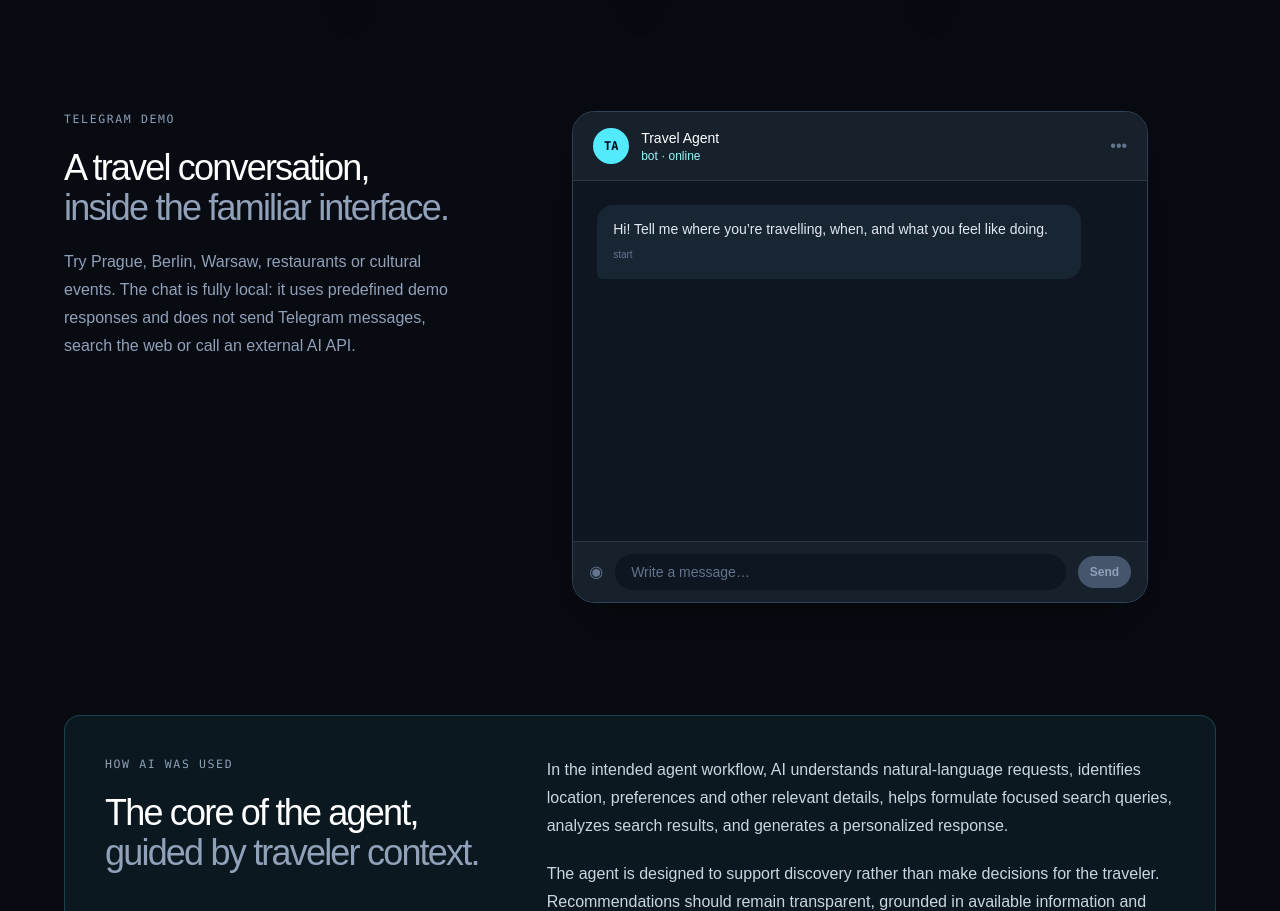
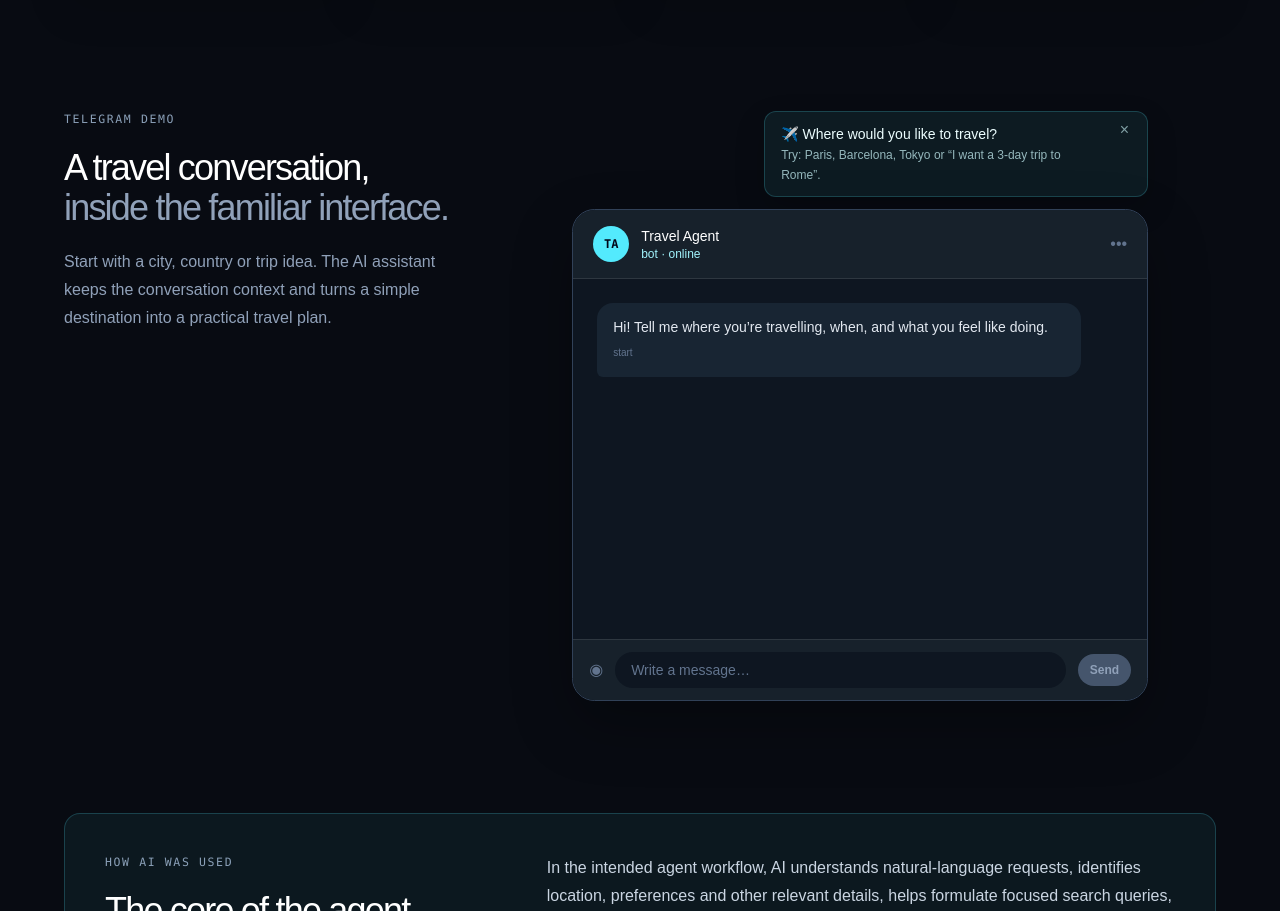
Before and after one commit to EgorZayatsPol/ai-crm-portfolio, a Next.js app: page /projects/travel-agent in a window 1280 px wide. Shown: the part 2053-2964 px from the top of the page. Built offline with nearby package versions, Linux system fonts and the light colour scheme.

Commit message:
Improve travel agent planning experience

```diff
--- a/app/api/travel-agent/route.ts
+++ b/app/api/travel-agent/route.ts
@@ -13,13 +13,15 @@ type MistralResponse = {
   }>;
 };
 
-const systemPrompt = `You are a proactive, helpful travel and entertainment assistant in a Telegram chat. Help users discover activities, attractions, cultural events, restaurants and nightlife.
+const systemPrompt = `You are a proactive, enthusiastic travel-planning assistant in a Telegram chat. Help users plan trips around culture, food, entertainment, activities and practical travel choices.
 
-Use the full conversation history to keep recommendations consistent with what the user has already told you. When the request contains enough information, answer immediately with concrete recommendations instead of asking multiple questions. If an important detail is genuinely required, ask at most one short follow-up question. When budget, group type or exact preferences are missing, make a reasonable assumption and state it briefly.
+Use the full conversation history to keep recommendations consistent with what the traveler has already told you. If a user names a city or destination in a simple form, immediately make a useful plan instead of asking a list of questions. Make reasonable assumptions for missing details, state them briefly, and offer a practical default plan. Ask at most one short follow-up question only when a detail is truly essential.
 
-Keep answers concise, practical and easy to scan. Use bullet points for lists, and include useful details such as neighbourhood or area, activity type and an approximate price range when appropriate. Answer general travel questions directly.
+For a city request, normally include: a short destination overview; recommended areas to stay; key sights and activities; local food or restaurant ideas; entertainment; practical tips; and an approximate budget when useful. Include a structured suggested itinerary with Day 1 and Day 2, each split into Morning, Afternoon and Evening. If the user gives a duration, adapt the number of days. For a country request, suggest several worthwhile cities or regions and explain why each fits the trip.
 
-You do not have web search or real-time availability. Do not invent or present specific events, opening hours, prices, bookings or availability as confirmed facts. When current information would matter, say that it should be verified.`;
+Keep responses natural, concise and easy to scan. Use clear headings and bullet points. Include useful details such as neighbourhood, activity type and approximate price range when helpful. Answer general travel questions directly rather than defaulting to questions about budget or preferences.
+
+This is a portfolio demonstration, not a live booking service. Do not claim that events, prices, opening hours, bookings or availability are confirmed, and do not repeatedly add verification warnings unless the user specifically asks for current details.`;
 
 const retryDelayMs = 500;
 
@@ -52,7 +54,9 @@ export async function POST(request: Request) {
     return NextResponse.json({ error: "Invalid request body." }, { status: 400 });
   }
 
-  if (!Array.isArray(body.messages) || !body.messages.every(isConversationMessage)) {
+  const messages = body.messages;
+
+  if (!Array.isArray(messages) || !messages.every(isConversationMessage)) {
     return NextResponse.json({ error: "A valid conversation is required." }, { status: 400 });
   }
 
@@ -65,7 +69,7 @@ export async function POST(request: Request) {
       },
       body: JSON.stringify({
         model: "mistral-small-latest",
-        messages: [{ role: "system", content: systemPrompt }, ...body.messages],
+        messages: [{ role: "system", content: systemPrompt }, ...messages],
         temperature: 0.7,
       }),
     });
--- a/app/components/travel-agent-demo.tsx
+++ b/app/components/travel-agent-demo.tsx
@@ -1,6 +1,6 @@
 "use client";
 
-import { FormEvent, useState } from "react";
+import { FormEvent, useEffect, useState } from "react";
 
 type ChatMessage = {
   id: number;
@@ -16,6 +16,8 @@ type TravelAgentResponse = {
 const pause = (milliseconds: number) =>
   new Promise((resolve) => window.setTimeout(resolve, milliseconds));
 
+const travelHintStorageKey = "travel-agent-hint-dismissed";
+
 export function TravelAgentDemo() {
   const [input, setInput] = useState("");
   const [messages, setMessages] = useState<ChatMessage[]>([
@@ -27,7 +29,21 @@ export function TravelAgentDemo() {
   ]);
   const [status, setStatus] = useState("");
   const [error, setError] = useState("");
+  const [showTravelHint, setShowTravelHint] = useState(false);
   const [isProcessing, setIsProcessing] = useState(false);
+
+  useEffect(() => {
+    const timeout = window.setTimeout(() => {
+      setShowTravelHint(sessionStorage.getItem(travelHintStorageKey) !== "true");
+    }, 0);
+
+    return () => window.clearTimeout(timeout);
+  }, []);
+
+  const dismissTravelHint = () => {
+    sessionStorage.setItem(travelHintStorageKey, "true");
+    setShowTravelHint(false);
+  };
 
   const sendMessage = async (event: FormEvent) => {
     event.preventDefault();
@@ -87,9 +103,12 @@ export function TravelAgentDemo() {
     }
   };
 
-  return <div className="mx-auto w-full max-w-xl overflow-hidden rounded-[1.4rem] border border-slate-700 bg-[#0e1621] shadow-[0_24px_60px_rgba(0,0,0,.28)]">
+  return <div className="mx-auto w-full max-w-xl">
+    {showTravelHint && <aside className="mb-3 ml-auto max-w-sm rounded-xl border border-cyan-300/20 bg-cyan-300/[.07] px-4 py-3 text-sm leading-5 text-cyan-50 shadow-[0_12px_30px_rgba(0,0,0,.18)]"><div className="flex items-start gap-3"><p className="flex-1">✈️ <span className="font-medium">Where would you like to travel?</span><br /><span className="text-xs text-cyan-100/70">Try: Paris, Barcelona, Tokyo or “I want a 3-day trip to Rome”.</span></p><button type="button" onClick={dismissTravelHint} aria-label="Dismiss travel suggestions" className="-mr-1 -mt-1 rounded-md px-1.5 py-0.5 text-base leading-none text-cyan-100/60 transition hover:bg-white/10 hover:text-white">×</button></div></aside>}
+    <div className="overflow-hidden rounded-[1.4rem] border border-slate-700 bg-[#0e1621] shadow-[0_24px_60px_rgba(0,0,0,.28)]">
     <div className="flex items-center gap-3 border-b border-white/10 bg-[#17212b] px-5 py-4"><div className="grid h-9 w-9 place-items-center rounded-full bg-cyan-300 font-mono text-xs font-bold text-slate-950">TA</div><div><p className="text-sm font-medium text-white">Travel Agent</p><p className="text-xs text-cyan-200">bot · online</p></div><span className="ml-auto text-slate-500">•••</span></div>
     <div className="min-h-[360px] space-y-4 bg-[radial-gradient(circle_at_20%_20%,rgba(59,130,246,.08),transparent_28%),#0e1621] px-4 py-6 text-sm leading-6 sm:px-6">{messages.map((message) => message.role === "user" ? <div key={message.id} className="ml-auto max-w-[84%] rounded-2xl rounded-br-md bg-[#2b5278] px-4 py-3 text-slate-100">{message.text}<span className="ml-2 text-[10px] text-blue-200">now ✓✓</span></div> : <div key={message.id} className="max-w-[92%] whitespace-pre-wrap rounded-2xl rounded-bl-md bg-[#182533] px-4 py-3 text-slate-200"><p>{message.text}</p><span className="text-[10px] text-slate-500">{message.id === 0 ? "start" : "now"}</span></div>)}{status && <div className="max-w-[72%] rounded-2xl rounded-bl-md bg-[#182533] px-4 py-3 text-slate-300"><span className="inline-flex items-center gap-2"><i className="h-1.5 w-1.5 animate-pulse rounded-full bg-cyan-300" />{status}</span></div>}{error && <p role="alert" className="rounded-xl border border-rose-400/30 bg-rose-500/10 px-3 py-2 text-xs leading-5 text-rose-200">{error}</p>}</div>
     <form onSubmit={sendMessage} className="flex items-center gap-3 border-t border-white/10 bg-[#17212b] px-4 py-3"><span className="text-slate-500">◉</span><input value={input} onChange={(event) => setInput(event.target.value)} disabled={isProcessing} placeholder="Write a message…" aria-label="Travel request" className="min-w-0 flex-1 rounded-full bg-[#0e1621] px-4 py-2 text-sm text-slate-100 outline-none placeholder:text-slate-500 focus:ring-1 focus:ring-cyan-300/60 disabled:opacity-60" /><button type="submit" disabled={!input.trim() || isProcessing} className="rounded-full bg-cyan-300 px-3 py-2 text-xs font-semibold text-slate-950 transition hover:bg-cyan-200 disabled:cursor-not-allowed disabled:bg-slate-600 disabled:text-slate-400">Send</button></form>
+    </div>
   </div>;
 }
--- a/app/globals.css
+++ b/app/globals.css
@@ -2,7 +2,6 @@
 
 :root { --background: #080b12; --foreground: #e8edf7; --font-geist-sans: Arial, Helvetica, sans-serif; --font-geist-mono: "SFMono-Regular", Consolas, "Liberation Mono", monospace; }
 * { box-sizing: border-box; }
-html { scroll-behavior: smooth; }
 body { margin: 0; background: var(--background); color: var(--foreground); font-family: Arial, Helvetica, sans-serif; }
 ::selection { background: #67e8f9; color: #07111b; }
 
--- a/app/projects/travel-agent/page.tsx
+++ b/app/projects/travel-agent/page.tsx
@@ -61,7 +61,7 @@ export default function TravelAgentPage() {
 
       <section><p className="eyebrow">How the agent works</p><h2 className="mt-4 text-3xl font-medium tracking-[-.05em] text-white sm:text-4xl">From a message to a useful shortlist.</h2><div className="mt-10 grid gap-3 md:grid-cols-4">{workflow.map(([number, title, description], index) => <article key={title} className="panel relative rounded-xl p-5"><span className="font-mono text-xs text-cyan-300">{number}</span>{index < workflow.length - 1 && <span className="absolute -right-3 top-1/2 z-10 hidden h-6 w-6 -translate-y-1/2 place-items-center rounded-full border border-white/10 bg-[#0d1421] text-slate-500 md:grid">→</span>}<h3 className="mt-7 text-lg font-medium text-white">{title}</h3><p className="mt-3 text-sm leading-6 text-slate-500">{description}</p></article>)}</div></section>
 
-      <section id="telegram-demo"><div className="grid gap-10 lg:grid-cols-[.72fr_1.28fr]"><div><p className="eyebrow">Telegram demo</p><h2 className="mt-5 text-3xl font-medium tracking-[-.05em] text-white sm:text-4xl">A travel conversation,<br /><span className="text-slate-400">inside the familiar interface.</span></h2><p className="mt-5 max-w-md leading-7 text-slate-400">Try Prague, Berlin, Warsaw, restaurants or cultural events. The chat is fully local: it uses predefined demo responses and does not send Telegram messages, search the web or call an external AI API.</p></div><TravelAgentDemo /></div></section>
+      <section id="telegram-demo"><div className="grid gap-10 lg:grid-cols-[.72fr_1.28fr]"><div><p className="eyebrow">Telegram demo</p><h2 className="mt-5 text-3xl font-medium tracking-[-.05em] text-white sm:text-4xl">A travel conversation,<br /><span className="text-slate-400">inside the familiar interface.</span></h2><p className="mt-5 max-w-md leading-7 text-slate-400">Start with a city, country or trip idea. The AI assistant keeps the conversation context and turns a simple destination into a practical travel plan.</p></div><TravelAgentDemo /></div></section>
 
       <section className="rounded-2xl border border-cyan-300/20 bg-cyan-300/[.06] p-7 sm:p-10"><div className="grid gap-10 lg:grid-cols-[.78fr_1.22fr]"><div><p className="eyebrow">How AI was used</p><h2 className="mt-5 text-3xl font-medium tracking-[-.05em] text-white sm:text-4xl">The core of the agent,<br /><span className="text-slate-400">guided by traveler context.</span></h2></div><div><p className="leading-7 text-slate-300">In the intended agent workflow, AI understands natural-language requests, identifies location, preferences and other relevant details, helps formulate focused search queries, analyzes search results, and generates a personalized response.</p><p className="mt-5 leading-7 text-slate-300">The agent is designed to support discovery rather than make decisions for the traveler. Recommendations should remain transparent, grounded in available information and easy for the user to refine.</p><div className="mt-7 flex flex-wrap gap-2">{["Intent understanding", "Location extraction", "Search planning", "Result analysis", "Personalized response"].map((item) => <span key={item} className="rounded-full border border-cyan-300/20 bg-[#080b12]/40 px-3 py-2 font-mono text-[10px] text-cyan-100">{item}</span>)}</div></div></div></section>
 
```
